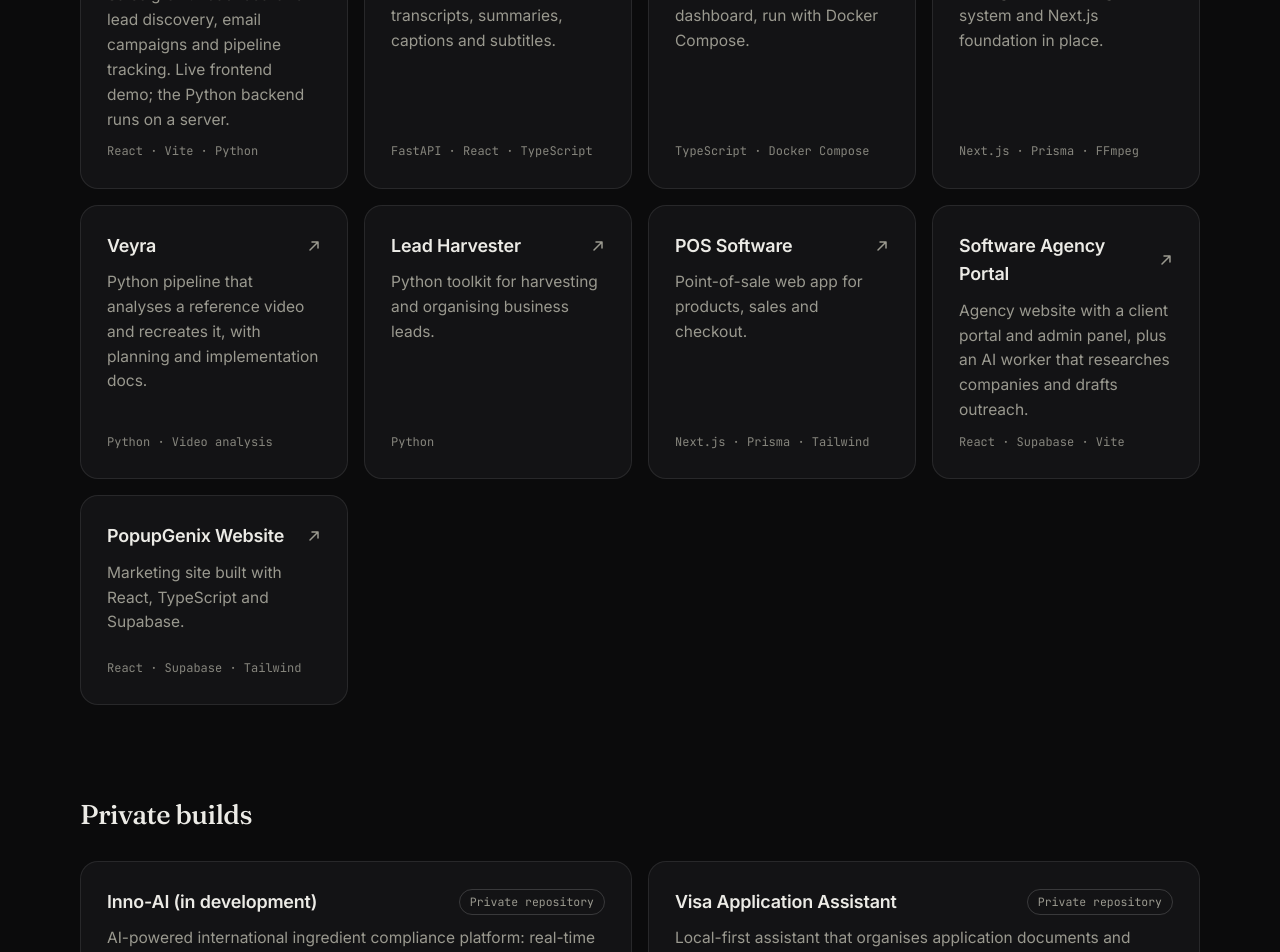
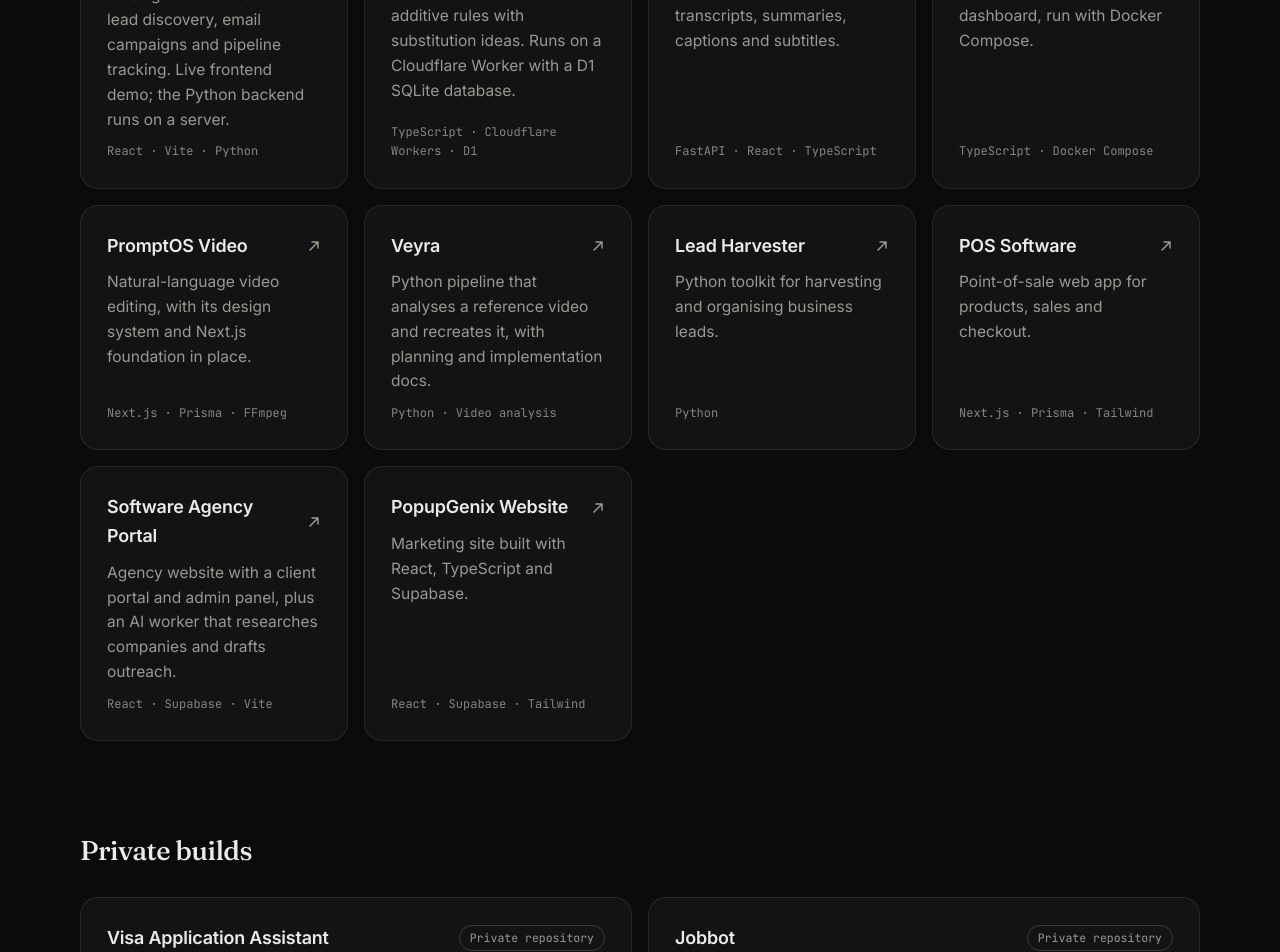
Before and after one commit to shahed1475/Portfolio, a Next.js app: page / in a window 1280 px wide. Shown: the part 5160-6112 px from the top of the page. Built offline with nearby package versions, Linux system fonts and the light colour scheme.

Commit message:
Show Inno-AI as live in moreWork
Added a new project 'Inno-AI' to the moreWork array and updated the privateWork array to include the 'Visa Application Assistant' without changes.

```diff
--- a/src/data/site.ts
+++ b/src/data/site.ts
@@ -91,6 +91,7 @@ export const caseStudies: CaseStudy[] = [
 
 export const moreWork = [
   { title: "AutoLead Manager (live)", text: "Sales growth dashboard for lead discovery, email campaigns and pipeline tracking. Live frontend demo; the Python backend runs on a server.", stack: "React · Vite · Python", repo: "https://autolead-manager.pages.dev/" },
+{ title: "Inno-AI (live)", text: "Ingredient compliance checker for EU and US food additive rules with substitution ideas. Runs on a Cloudflare Worker with a D1 SQLite database.", stack: "TypeScript · Cloudflare Workers · D1", repo: "https://inno-ai.shahedalfahad19.workers.dev/" },
   {
     title: "AI Content Repurposer",
     text: "FastAPI and React app that turns video and audio into transcripts, summaries, captions and subtitles.",
@@ -142,8 +143,7 @@ export const moreWork = [
 ];
 
 export const privateWork = [
-  { title: "Inno-AI (in development)", text: "AI-powered international ingredient compliance platform: real-time compliance checks, a label scanner and a substitution engine. Under active development and not yet deployed.", stack: "Laravel · Livewire · PostgreSQL · pgvector" },
-{ title: "Visa Application Assistant", text: "Local-first assistant that organises application documents and helps fill a configurable portal form under the user's control. It never submits and never bypasses CAPTCHA or OTP.", stack: "TypeScript · Fastify · Playwright · SQLite" },
+  { title: "Visa Application Assistant", text: "Local-first assistant that organises application documents and helps fill a configurable portal form under the user's control. It never submits and never bypasses CAPTCHA or OTP.", stack: "TypeScript · Fastify · Playwright · SQLite" },
   {
     title: "Jobbot",
     text: "Finds jobs, tailors a country-styled resume PDF for each one, lists the skills you are missing and emails a digest. Nothing is submitted on your behalf.",
```
